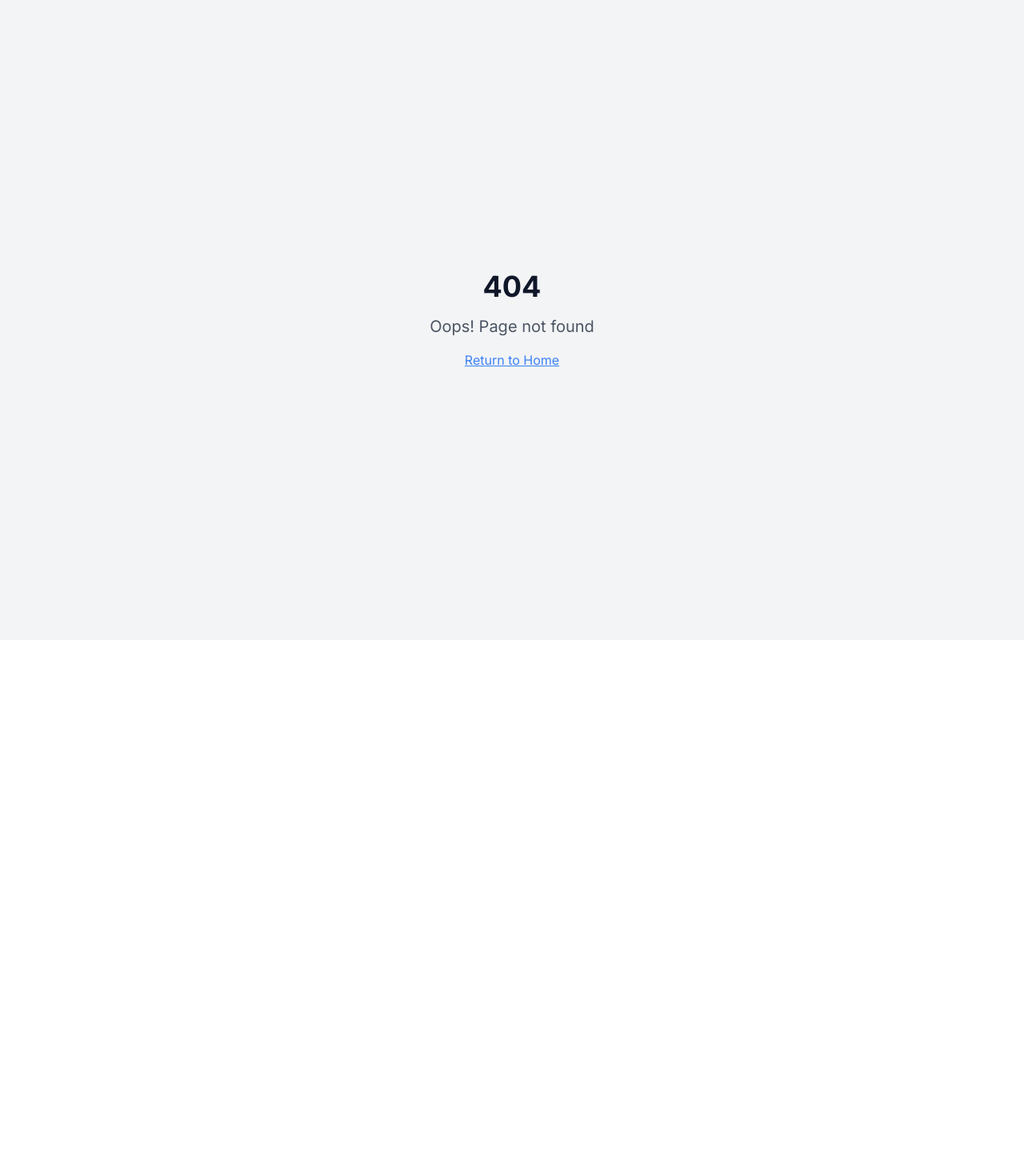
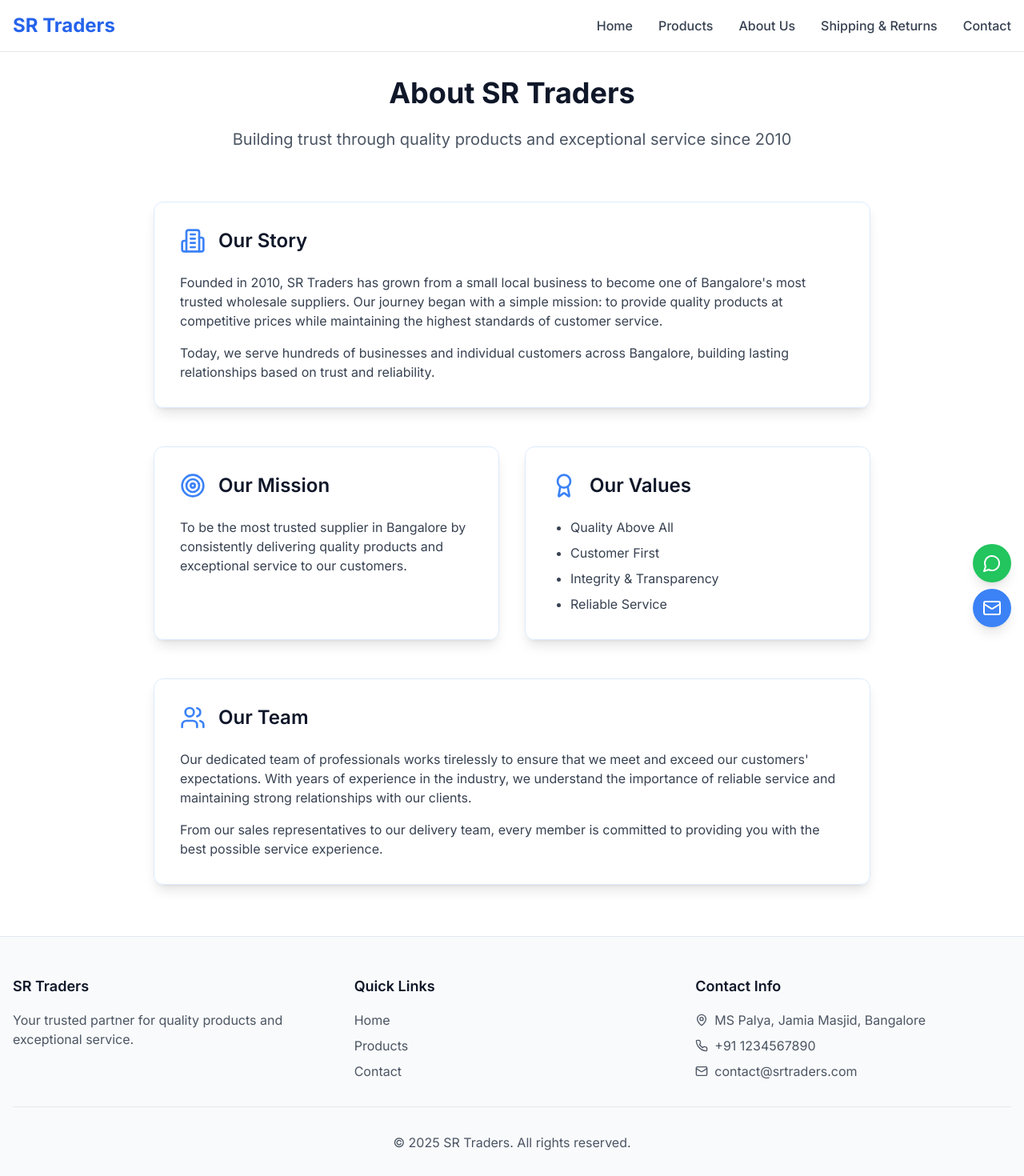
Before and after one commit to FRANNKENSTEINN/trader-space-hub, a React (Vite) app: page /about in a window 1280 px wide. Before the commit this address had no page. Shown: the top 1470 px of the page at 80% size. Before the commit the page ends 800 px from the top, so only its background shows below. Built offline with nearby package versions, Linux system fonts and the light colour scheme.

Commit message:
Add shipping, returns, and About Us pages
This commit adds pages for shipping and returns policies, and an "About Us" page.  It also removes all mentions of the About Us section from other pages.  The header styling has been improved.

```diff
--- a/src/App.tsx
+++ b/src/App.tsx
@@ -7,6 +7,8 @@ import { BrowserRouter, Routes, Route } from "react-router-dom";
 import Index from "./pages/Index";
 import Products from "./pages/Products";
 import Contact from "./pages/Contact";
+import About from "./pages/About";
+import ShippingReturns from "./pages/ShippingReturns";
 import NotFound from "./pages/NotFound";
 
 const queryClient = new QueryClient();
@@ -21,6 +23,8 @@ const App = () => (
           <Route path="/" element={<Index />} />
           <Route path="/products" element={<Products />} />
           <Route path="/contact" element={<Contact />} />
+          <Route path="/about" element={<About />} />
+          <Route path="/shipping-returns" element={<ShippingReturns />} />
           <Route path="*" element={<NotFound />} />
         </Routes>
       </BrowserRouter>
--- a/src/components/Navbar.tsx
+++ b/src/components/Navbar.tsx
@@ -9,6 +9,8 @@ const Navbar = () => {
   const navItems = [
     { name: "Home", path: "/" },
     { name: "Products", path: "/products" },
+    { name: "About Us", path: "/about" },
+    { name: "Shipping & Returns", path: "/shipping-returns" },
     { name: "Contact", path: "/contact" },
   ];
 
@@ -16,7 +18,7 @@ const Navbar = () => {
     <nav className="fixed top-0 left-0 right-0 z-50 bg-white/80 backdrop-blur-md border-b border-gray-200">
       <div className="container mx-auto px-4">
         <div className="flex justify-between items-center h-16">
-          <Link to="/" className="text-2xl font-bold text-primary">
+          <Link to="/" className="text-2xl font-bold text-blue-600">
             SR Traders
           </Link>
 
@@ -26,7 +28,7 @@ const Navbar = () => {
               <Link
                 key={item.name}
                 to={item.path}
-                className="link-underline text-gray-700 font-medium hover:text-primary"
+                className="link-underline text-gray-700 font-medium hover:text-blue-600"
               >
                 {item.name}
               </Link>
--- /dev/null
+++ b/src/pages/About.tsx
@@ -0,0 +1,94 @@
+
+import Navbar from "../components/Navbar";
+import Footer from "../components/Footer";
+import FloatingContact from "../components/FloatingContact";
+import { Building2, Users, Target, Award } from "lucide-react";
+
+const About = () => {
+  return (
+    <div className="min-h-screen flex flex-col">
+      <Navbar />
+
+      <main className="flex-grow pt-24 pb-16 px-4">
+        <div className="container mx-auto">
+          <div className="max-w-4xl mx-auto">
+            {/* Hero Section */}
+            <div className="text-center mb-16">
+              <h1 className="text-4xl font-bold mb-6">About SR Traders</h1>
+              <p className="text-xl text-gray-600">
+                Building trust through quality products and exceptional service since 2010
+              </p>
+            </div>
+
+            {/* Company Story */}
+            <div className="glass-card p-8 rounded-xl mb-12">
+              <div className="flex items-center mb-6">
+                <Building2 className="h-8 w-8 text-blue-500 mr-4" />
+                <h2 className="text-2xl font-semibold">Our Story</h2>
+              </div>
+              <p className="text-gray-700 mb-4">
+                Founded in 2010, SR Traders has grown from a small local business to become
+                one of Bangalore's most trusted wholesale suppliers. Our journey began with
+                a simple mission: to provide quality products at competitive prices while
+                maintaining the highest standards of customer service.
+              </p>
+              <p className="text-gray-700">
+                Today, we serve hundreds of businesses and individual customers across
+                Bangalore, building lasting relationships based on trust and reliability.
+              </p>
+            </div>
+
+            {/* Mission & Values */}
+            <div className="grid grid-cols-1 md:grid-cols-2 gap-8 mb-12">
+              <div className="glass-card p-8 rounded-xl">
+                <div className="flex items-center mb-6">
+                  <Target className="h-8 w-8 text-blue-500 mr-4" />
+                  <h2 className="text-2xl font-semibold">Our Mission</h2>
+                </div>
+                <p className="text-gray-700">
+                  To be the most trusted supplier in Bangalore by consistently delivering
+                  quality products and exceptional service to our customers.
+                </p>
+              </div>
+              <div className="glass-card p-8 rounded-xl">
+                <div className="flex items-center mb-6">
+                  <Award className="h-8 w-8 text-blue-500 mr-4" />
+                  <h2 className="text-2xl font-semibold">Our Values</h2>
+                </div>
+                <ul className="list-disc pl-6 text-gray-700 space-y-2">
+                  <li>Quality Above All</li>
+                  <li>Customer First</li>
+                  <li>Integrity & Transparency</li>
+                  <li>Reliable Service</li>
+                </ul>
+              </div>
+            </div>
+
+            {/* Team */}
+            <div className="glass-card p-8 rounded-xl">
+              <div className="flex items-center mb-6">
+                <Users className="h-8 w-8 text-blue-500 mr-4" />
+                <h2 className="text-2xl font-semibold">Our Team</h2>
+              </div>
+              <p className="text-gray-700 mb-4">
+                Our dedicated team of professionals works tirelessly to ensure that we
+                meet and exceed our customers' expectations. With years of experience in
+                the industry, we understand the importance of reliable service and
+                maintaining strong relationships with our clients.
+              </p>
+              <p className="text-gray-700">
+                From our sales representatives to our delivery team, every member is
+                committed to providing you with the best possible service experience.
+              </p>
+            </div>
+          </div>
+        </div>
+      </main>
+
+      <FloatingContact />
+      <Footer />
+    </div>
+  );
+};
+
+export default About;
--- /dev/null
+++ b/src/pages/ShippingReturns.tsx
@@ -0,0 +1,80 @@
+
+import Navbar from "../components/Navbar";
+import Footer from "../components/Footer";
+import FloatingContact from "../components/FloatingContact";
+import { Truck, RefreshCcw, BadgeIndianRupee } from "lucide-react";
+
+const ShippingReturns = () => {
+  return (
+    <div className="min-h-screen flex flex-col">
+      <Navbar />
+
+      <main className="flex-grow pt-24 pb-16 px-4">
+        <div className="container mx-auto">
+          <h1 className="text-4xl font-bold text-center mb-12">Shipping & Returns</h1>
+
+          <div className="space-y-12 max-w-4xl mx-auto">
+            {/* Shipping Policy */}
+            <div className="glass-card p-8 rounded-xl">
+              <div className="flex items-center mb-6">
+                <Truck className="h-8 w-8 text-blue-500 mr-4" />
+                <h2 className="text-2xl font-semibold">Shipping Policy</h2>
+              </div>
+              <div className="space-y-4 text-gray-700">
+                <p>We are committed to delivering your orders promptly and securely:</p>
+                <ul className="list-disc pl-6 space-y-2">
+                  <li>Free delivery within Bangalore city limits</li>
+                  <li>Same-day delivery for orders placed before 2 PM</li>
+                  <li>Next-day delivery for orders placed after 2 PM</li>
+                  <li>Delivery tracking available via WhatsApp</li>
+                  <li>Special handling for bulk orders</li>
+                </ul>
+              </div>
+            </div>
+
+            {/* Exchange Policy */}
+            <div className="glass-card p-8 rounded-xl">
+              <div className="flex items-center mb-6">
+                <RefreshCcw className="h-8 w-8 text-blue-500 mr-4" />
+                <h2 className="text-2xl font-semibold">Exchange Policy</h2>
+              </div>
+              <div className="space-y-4 text-gray-700">
+                <p>We want you to be completely satisfied with your purchase:</p>
+                <ul className="list-disc pl-6 space-y-2">
+                  <li>7-day exchange window from delivery date</li>
+                  <li>Product must be unused and in original packaging</li>
+                  <li>Exchange subject to stock availability</li>
+                  <li>Free pickup for exchange items</li>
+                  <li>Quality check required before exchange approval</li>
+                </ul>
+              </div>
+            </div>
+
+            {/* Refund Policy */}
+            <div className="glass-card p-8 rounded-xl">
+              <div className="flex items-center mb-6">
+                <BadgeIndianRupee className="h-8 w-8 text-blue-500 mr-4" />
+                <h2 className="text-2xl font-semibold">Refund Policy</h2>
+              </div>
+              <div className="space-y-4 text-gray-700">
+                <p>Our refund process is designed to be fair and transparent:</p>
+                <ul className="list-disc pl-6 space-y-2">
+                  <li>Full refunds available within 7 days of delivery</li>
+                  <li>Refund processed within 3-5 business days</li>
+                  <li>Original payment method will be refunded</li>
+                  <li>Damaged or defective items eligible for immediate refund</li>
+                  <li>Return shipping costs covered for defective items</li>
+                </ul>
+              </div>
+            </div>
+          </div>
+        </div>
+      </main>
+
+      <FloatingContact />
+      <Footer />
+    </div>
+  );
+};
+
+export default ShippingReturns;
```
